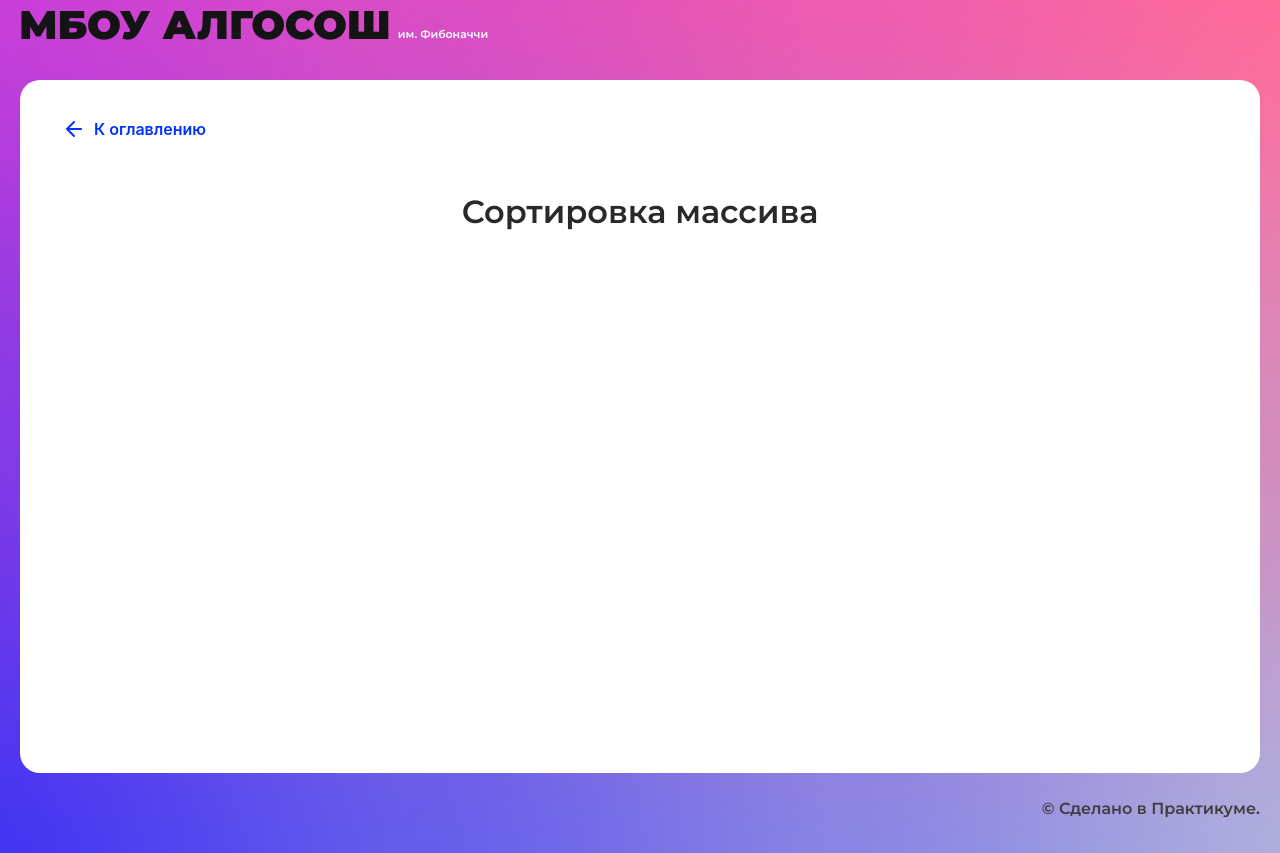
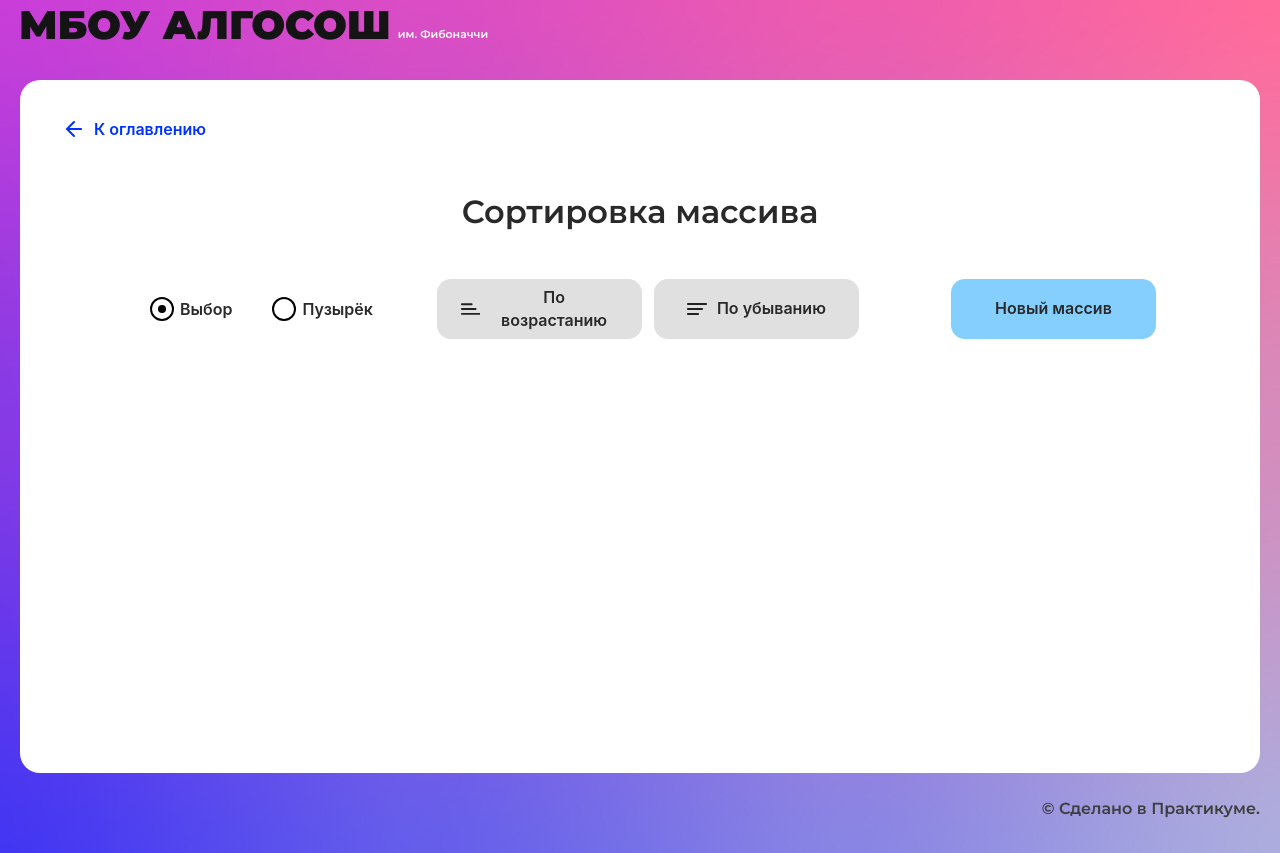
Before and after one commit to daryamakavchik/algososh, a React (Create React App) app: page /sorting in a window 1280 px wide. Built offline with nearby package versions, Linux system fonts and the light colour scheme.

Commit message:
feature: sorting page

```diff
--- /dev/null
+++ b/src/components/sorting-page/sorting-page.module.css
@@ -0,0 +1,38 @@
+.container{
+    display: grid;
+    grid-template-columns: repeat(3, 1fr);
+    grid-gap: 12px;
+    max-width: 980px;
+    margin: 0 auto;
+    align-items: center;
+}
+
+.radios{
+    display: flex;
+    flex-direction: row;
+    gap: 40px;
+    margin-right: 52px;
+}
+
+.buttons{
+    display: flex;
+    flex-direction: row;
+    gap: 12px;
+}
+
+.arrbutton{
+    margin-left: 80px;
+}
+
+.columns{
+    display: flex;
+    flex-direction: row;
+    list-style-type: none;
+    gap: 10px;
+    width: fit-content;
+    margin: 48px auto 0 auto;
+}
+
+.column{
+    align-self: flex-end;
+}
--- a/src/components/sorting-page/sorting-page.tsx
+++ b/src/components/sorting-page/sorting-page.tsx
@@ -1,10 +1,220 @@
-import React from "react";
+import React, { useState, useEffect } from "react";
+import { RadioInput } from "../ui/radio-input/radio-input";
+import { Button } from "../ui/button/button";
+import { Column } from "../ui/column/column";
+import styles from "./sorting-page.module.css";
+import { ElementStates } from "../../types/element-states";
+import { TArray } from "../../types/sort";
 import { SolutionLayout } from "../ui/solution-layout/solution-layout";
+import { Direction } from "../../types/direction";
 
 export const SortingPage: React.FC = () => {
+  const [arr, setArr] = useState<TArray[]>([]);
+  const [sortType, setSortType] = useState("выбор");
+  const [direction, setDirection] = useState<Direction>();
+  const [loader, setLoader] = useState(false);
+
+  const sortAscendingSelect = async (arr: TArray[]) => {
+    setLoader(true);
+
+    for (let i = 0; i < arr.length - 1; i++) {
+      let minInd = i;
+      for (let j = i + 1; j < arr.length; j++) {
+        arr[i].color = ElementStates.Changing;
+        arr[j].color = ElementStates.Changing;
+
+        setArr([...arr]);
+
+        if (arr[j].value < arr[minInd].value) {
+          minInd = j;
+        }
+
+        arr[j].color = ElementStates.Default;
+
+        setArr([...arr]);
+      }
+
+      [arr[i].value, arr[minInd].value] = [arr[minInd].value, arr[i].value];
+      arr[i].color = ElementStates.Modified;
+    }
+    arr[arr.length - 1].color = ElementStates.Modified;
+    setLoader(false);
+  };
+
+  const sortDescendingSelect = async (arr: TArray[]) => {
+    setLoader(true);
+    for (let i = 0; i < arr.length - 1; i++) {
+      let maxInd = i;
+      for (let j = i + 1; j < arr.length; j++) {
+        arr[i].color = ElementStates.Changing;
+        arr[j].color = ElementStates.Changing;
+
+        setArr([...arr]);
+
+        if (arr[j].value > arr[maxInd].value) {
+          maxInd = j;
+        }
+
+        arr[j].color = ElementStates.Default;
+
+        setArr([...arr]);
+      }
+
+      [arr[i].value, arr[maxInd].value] = [arr[maxInd].value, arr[i].value];
+      arr[i].color = ElementStates.Modified;
+    }
+    arr[arr.length - 1].color = ElementStates.Modified;
+    setLoader(false);
+  };
+
+  const sortAscendingBubble = async (arr: TArray[]) => {
+    setLoader(true);
+    for (let i = 0; i < arr.length; i++) {
+      for (let j = 0; j < arr.length - i - 1; j++) {
+        arr[j].color = ElementStates.Changing;
+        arr[j + 1].color = ElementStates.Changing;
+
+        setArr([...arr]);
+
+        if (arr[j].value > arr[j + 1].value) {
+          [arr[j].value, arr[j + 1].value] = [arr[j + 1].value, arr[j].value];
+        }
+
+        arr[j].color = ElementStates.Default;
+      }
+
+      arr[arr.length - i - 1].color = ElementStates.Modified;
+    }
+    setLoader(false);
+  };
+
+  const sortDescendingBubble = async (arr: TArray[]) => {
+    setLoader(true);
+    for (let i = 0; i < arr.length; i++) {
+      for (let j = 0; j < arr.length - i - 1; j++) {
+        arr[j].color = ElementStates.Changing;
+        arr[j + 1].color = ElementStates.Changing;
+
+        setArr([...arr]);
+
+        if (arr[j].value < arr[j + 1].value) {
+          [arr[j].value, arr[j + 1].value] = [arr[j + 1].value, arr[j].value];
+        }
+
+        arr[j].color = ElementStates.Default;
+      }
+
+      arr[arr.length - i - 1].color = ElementStates.Modified;
+    }
+    setLoader(false);
+  };
+
+  const handleClick = (direction: Direction) => {
+    setDirection(direction);
+
+    if (sortType === "выбор" && direction === Direction.Ascending) {
+      sortAscendingSelect(arr);
+    }
+    if (sortType === "выбор" && direction === Direction.Descending) {
+      sortDescendingSelect(arr);
+    }
+    if (sortType === "пузырёк" && direction === Direction.Ascending) {
+      sortAscendingBubble(arr);
+    }
+    if (sortType === "пузырёк" && direction === Direction.Descending) {
+      sortDescendingBubble(arr);
+    }
+  };
+
+  const changeSortType = (event: React.ChangeEvent<HTMLInputElement>) => {
+    setSortType(event.target.value);
+  };
+
+  const createArr = () => {
+    const arr = [];
+    const length = Math.floor(Math.random() * (17 - 3 + 1)) + 3;
+    for (let i = 0; i < length; i++) {
+      arr.push({
+        value: Math.round(Math.random() * 100),
+        color: ElementStates.Default,
+      });
+    }
+    return arr;
+  };
+
+  const addNewArr = () => {
+    setArr([...createArr()]);
+  };
+
+  const setLoading = (direction: Direction) => {
+    if (direction === direction && loader === true) {
+      return true;
+    } else {
+      return false;
+    }
+  };
+
+  const setDisabled = (direction: Direction) => {
+    if ((!direction && loader === true) || arr.length === 0) {
+      return true;
+    } else {
+      return false;
+    }
+  };
+
   return (
     <SolutionLayout title="Сортировка массива">
-
+      <div className={styles.container}>
+        <div className={styles.radios}>
+          <RadioInput
+            label="Выбор"
+            value="выбор"
+            checked={sortType === "выбор" ? true : false}
+            onChange={changeSortType}
+            disabled={loader}
+          />
+          <RadioInput
+            label="Пузырёк"
+            value="пузырёк"
+            checked={sortType === "пузырёк" ? true : false}
+            onChange={changeSortType}
+            disabled={loader}
+          />
+        </div>
+        <div className={styles.buttons}>
+          <Button
+            style={{ width: "205px" }}
+            text="По возрастанию"
+            sorting={Direction.Ascending}
+            onClick={() => handleClick(Direction.Ascending)}
+            disabled={setDisabled(Direction.Ascending)}
+            isLoader={setLoading(Direction.Ascending)}
+          />
+          <Button
+            style={{ width: "205px" }}
+            text="По убыванию"
+            sorting={Direction.Descending}
+            onClick={() => handleClick(Direction.Descending)}
+            disabled={setDisabled(Direction.Descending)}
+            isLoader={setLoading(Direction.Descending)}
+          />
+        </div>
+        <div className={styles.arrbutton}>
+          <Button
+            style={{ width: "205px" }}
+            text="Новый массив"
+            onClick={addNewArr}
+          />
+        </div>
+      </div>
+      <ul className={styles.columns}>
+        {arr &&
+          arr.map((item, index) => (
+            <li key={index} className={styles.column}>
+              <Column index={+item.value} state={item.color} />
+            </li>
+          ))}
+      </ul>
     </SolutionLayout>
   );
 };
--- /dev/null
+++ b/src/types/sort.ts
@@ -0,0 +1,5 @@
+import { ElementStates } from "./element-states";
+export type TArray = {
+    value: number;
+    color: ElementStates;
+  };
```
Also changed, not shown: src/types/string.ts (line endings or trailing spaces), 2 other files (tests, documents, lock files or other folders).
